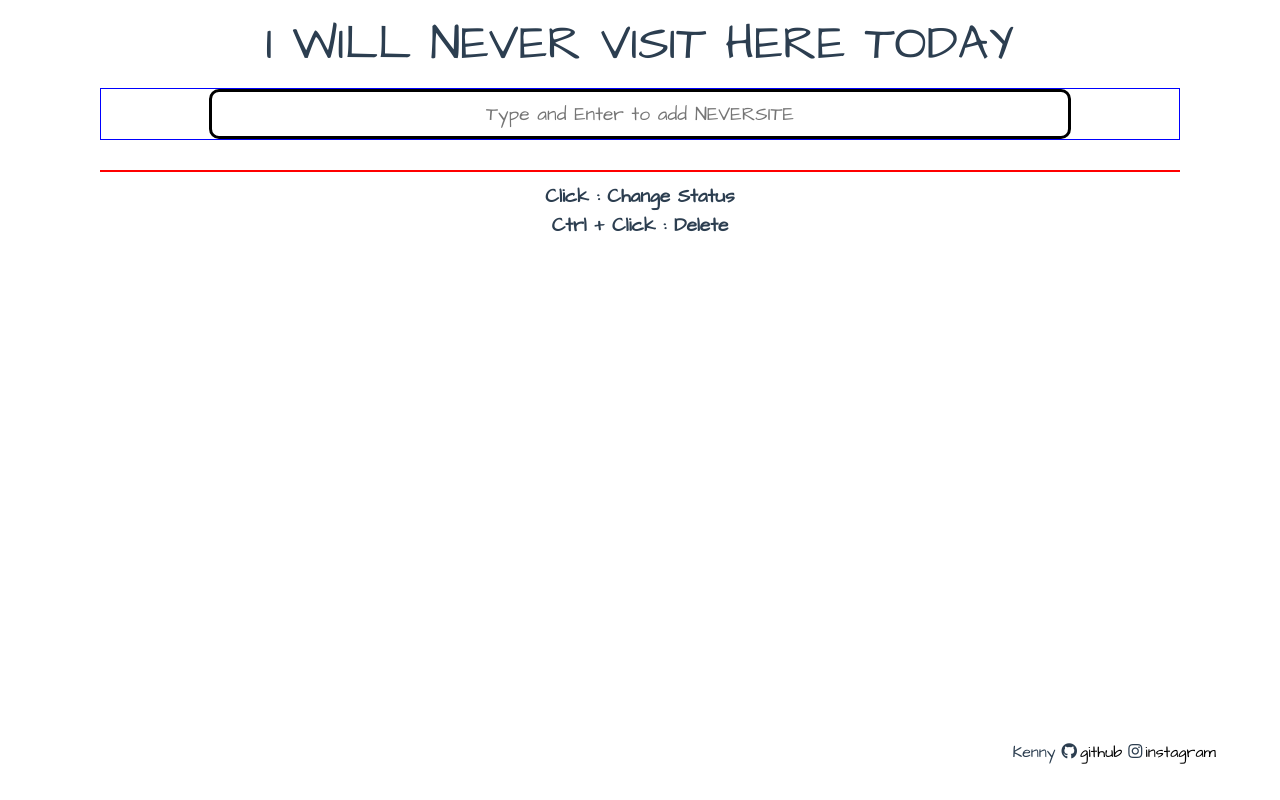
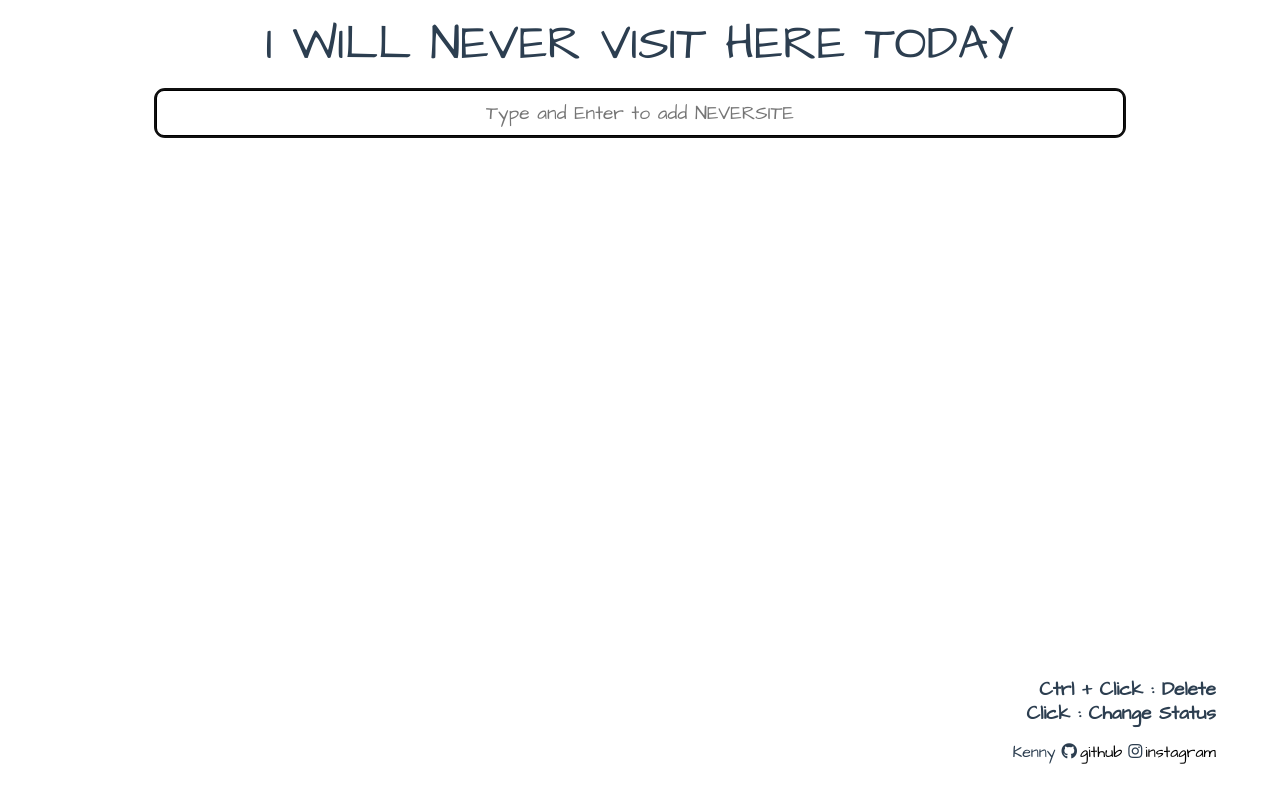
Before and after one commit to YeongbuCha/neversite, a Vue app: page / in a window 1280 px wide. Built offline with nearby package versions, Linux system fonts and the light colour scheme.

Commit message:
Fix footer

```diff
--- a/src/App.vue
+++ b/src/App.vue
@@ -1,15 +1,11 @@
 <template>
   <div id="app">
     <h1>I WILL NEVER VISIT HERE TODAY</h1>
-    <NeverInput @inputSubmit="onInputSubmit" />
+    <NeverInput @neverInputSubmit="onNeverInputSubmit" />
     <NeverList
       @imgClick="changeVisited"
       @imgCtrlClick="deleteSite"
       :neverSites="neverSites" />
-    <div class="my-helpers">
-      <p class="my-helper">Click : Change Status</p>
-      <p class="my-helper">Ctrl + Click : Delete</p>
-    </div>
     <MyFooter />
   </div>
 </template>
@@ -41,12 +37,12 @@ export default {
       this.neverSites.splice(idx, 1)
       localStorage.setItem('neverSites', JSON.stringify(this.neverSites))
     },
-    onInputSubmit(neverSite) {
+    onNeverInputSubmit(neverSite) {
       if (this.neverSites === []) {
         this.neverSites.push(neverSite)
         localStorage.setItem('neverSites', JSON.stringify(this.neverSites))
       }
-      else if (this.neverSites.length < 12) {
+      else if (this.neverSites.length < 8) {
         this.neverSites.push(neverSite)
         localStorage.setItem('neverSites', JSON.stringify(this.neverSites))
       } else {
@@ -130,19 +126,4 @@ h1 {
   margin-top: 20px;
 }
 
-.my-helpers {
-  margin-top: 10px;
-  display: flex;
-  flex-direction: column;
-  justify-content: center;
-  align-items: center;
-  font-size: 1.2rem;
-  font-weight: 700;
-}
-
-.my-helper {
-  margin-top: 5px;
-  margin-bottom: 5px;
-}
-
 </style>
--- a/src/components/MyFooter.vue
+++ b/src/components/MyFooter.vue
@@ -1,16 +1,22 @@
 <template>
   <div class="my-footer">
+    <div class="my-helpers">
+      <p class="my-helper">Ctrl + Click : Delete</p>
+      <p class="my-helper">Click : Change Status</p>
+    </div>
+    <div class="my-footer-items">
       <span class="my-footer-item">
-      <p>Kenny</p>
+        <span>Kenny</span>
       </span>
       <span class="my-footer-item">
         <i class="fab fa-github"></i>
-      <a href="">github</a>
+        <a href="https://github.com/YeongbuCha/neversite">github</a>
       </span>
       <span class="my-footer-item">
         <i class="fab fa-instagram"></i>
-      <a href="">instagram</a>
+        <a href="https://www.instagram.com/yeongbu/">instagram</a>
       </span>
+    </div>
   </div>
 </template>
 
@@ -24,10 +30,12 @@ export default {
 .my-footer {
   width: 100%;
   display: flex;
-  justify-content: flex-end;
-  align-items: center;
+  flex-direction: column;
+  justify-content: center;
+  align-items: flex-end;
 
   position: absolute;
+  z-index: 1;
   bottom: 5%;
   right: 5%;
 }
@@ -37,8 +45,26 @@ a {
   color: black;
 }
 
+.my-footer-items {
+  margin-top: 15px;
+}
+
 .my-footer-item, a, i {
   margin-left: 3px;
 }
 
+.my-helpers {
+  margin-top: 10px;
+  display: flex;
+  flex-direction: column;
+  justify-content: flex-start;
+  align-items: flex-end;
+  font-size: 1.2rem;
+  font-weight: 700;
+}
+
+.my-helper {
+  margin-bottom: 5px;
+}
+
 </style>
--- a/src/components/NeverInput.vue
+++ b/src/components/NeverInput.vue
@@ -1,10 +1,11 @@
 <template>
   <div class="never-input">
     <input
-      v-model="newInput"
-      @keypress.enter="onInputSubmit"
+      v-model="newNeverInput"
+      @keypress.enter="onNeverInputSubmit"
       type="text"
       placeholder="Type and Enter to add NEVERSITE"
+      autofocus
       >
   </div>
 </template>
@@ -14,19 +15,19 @@ export default {
   name: 'NeverInput',
   data() {
     return {
-      newInput: ''
+      newNeverInput: ''
     }
   },
   methods: {
-    onInputSubmit() {
-      if (this.newInput.trim()) {
-        this.$emit('inputSubmit', {
+    onNeverInputSubmit() {
+      if (this.newNeverInput.trim()) {
+        this.$emit('neverInputSubmit', {
           id: Date.now(),
-          content: this.newInput.toUpperCase(),
+          content: this.newNeverInput.toUpperCase(),
           isVisited: false
         })
       }
-      this.newInput = ''
+      this.newNeverInput = ''
     }
   }
 }
@@ -34,14 +35,12 @@ export default {
 
 <style scoped>
 .never-input {
-  border: 1px solid blue;
-
   margin-top: 20px;
 }
 
 input {
   text-align: center;
-  width: 80%;
+  width: 90%;
   height: 50px;
   font-size: 1.2rem;
   border: 3px solid black;
--- a/src/components/NeverList.vue
+++ b/src/components/NeverList.vue
@@ -37,8 +37,8 @@ export default {
 
 
 .never-list {
-  border: 1px solid red;
-  margin-top: 30px;
+  /* border: 1px solid red; */
+  margin: 20px 20px 0 20px;
 }
 .wrapper {
   height: 100%;
--- a/src/components/NeverListItem.vue
+++ b/src/components/NeverListItem.vue
@@ -66,7 +66,6 @@ export default {
   width: 100%;
   height: 100%;
   border-radius: 100px;
-
   font-size: 8rem;
   cursor: pointer;
 }
```
Also changed, not shown: src/components/TodoInput.vue (added), src/components/TodoList.vue (added), src/components/TodoListItem.vue (added). Lines whose indentation alone changed are shown as unchanged.
